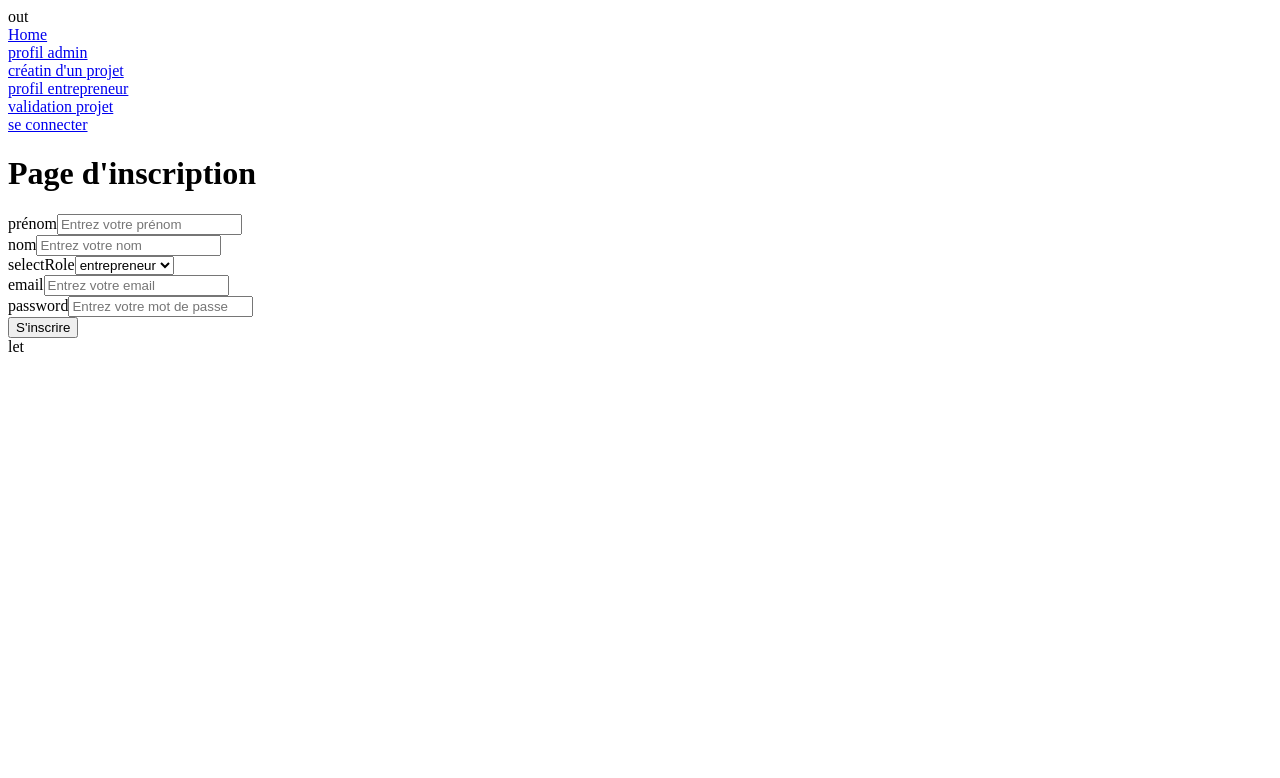
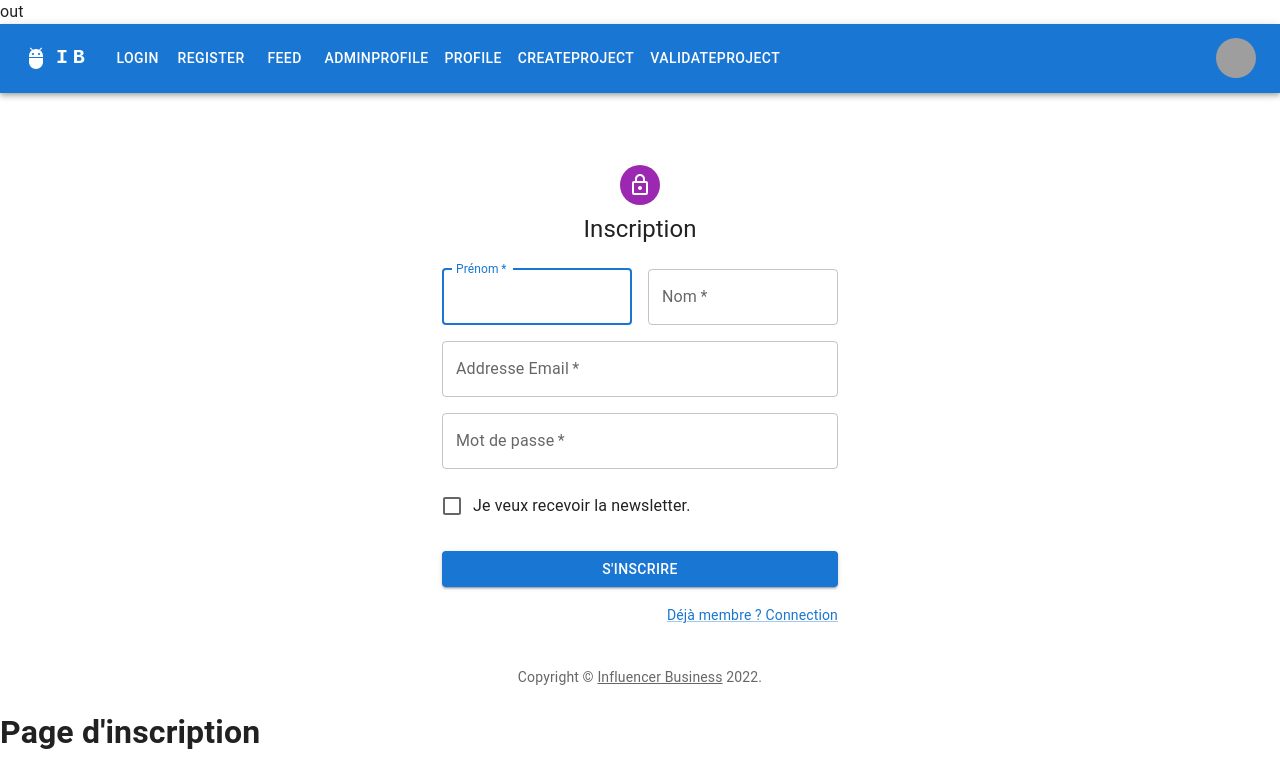
Before and after one commit to sha0lean/influence_business, a React (Create React App) app in the folder front/: page /register in a window 1280 px wide. Shown: the top 778 px of the page. Built offline with nearby package versions, Linux system fonts and the light colour scheme; grey boxes are pictures that could not be loaded.

Commit message:
style login & register

```diff
--- /dev/null
+++ b/front/src/components/logins/Login.jsx
@@ -0,0 +1,110 @@
+import * as React from 'react';
+import Avatar from '@mui/material/Avatar';
+import Button from '@mui/material/Button';
+import CssBaseline from '@mui/material/CssBaseline';
+import TextField from '@mui/material/TextField';
+import FormControlLabel from '@mui/material/FormControlLabel';
+import Checkbox from '@mui/material/Checkbox';
+import Link from '@mui/material/Link';
+import Grid from '@mui/material/Grid';
+import Box from '@mui/material/Box';
+import LockOutlinedIcon from '@mui/icons-material/LockOutlined';
+import Typography from '@mui/material/Typography';
+import Container from '@mui/material/Container';
+import { createTheme, ThemeProvider } from '@mui/material/styles';
+
+function Copyright(props) {
+    return (
+        <Typography variant="body2" color="text.secondary" align="center" {...props}>
+            {'Copyright © '}
+            <Link color="inherit" href="https://influencerbusiness.ch/">
+                Influencer Business
+            </Link>{' '}
+            {new Date().getFullYear()}
+            {'.'}
+        </Typography>
+    );
+}
+
+const theme = createTheme();
+
+export default function Login() {
+    const handleSubmit = (event) => {
+        event.preventDefault();
+        const data = new FormData(event.currentTarget);
+        console.log({
+            email: data.get('email'),
+            password: data.get('password'),
+        });
+    };
+
+    return (
+        <ThemeProvider theme={theme}>
+            <Container component="main" maxWidth="xs">
+                <CssBaseline />
+                <Box
+                    sx={{
+                        marginTop: 8,
+                        display: 'flex',
+                        flexDirection: 'column',
+                        alignItems: 'center',
+                    }}
+                >
+                    <Avatar sx={{ m: 1, bgcolor: 'secondary.main' }}>
+                        <LockOutlinedIcon />
+                    </Avatar>
+                    <Typography component="h1" variant="h5">
+                        Connexion
+                    </Typography>
+                    <Box component="form" onSubmit={handleSubmit} noValidate sx={{ mt: 1 }}>
+                        <TextField
+                            margin="normal"
+                            required
+                            fullWidth
+                            id="email"
+                            label="Addresse Email"
+                            name="email"
+                            autoComplete="email"
+                            autoFocus
+                        />
+                        <TextField
+                            margin="normal"
+                            required
+                            fullWidth
+                            name="password"
+                            label="Mot de passe"
+                            type="password"
+                            id="password"
+                            autoComplete="current-password"
+                        />
+                        <FormControlLabel
+                            control={<Checkbox value="remember" color="primary" />}
+                            label="Se souvenir de moi"
+                        />
+                        <Button
+                            type="submit"
+                            fullWidth
+                            variant="contained"
+                            sx={{ mt: 3, mb: 2 }}
+                        >
+                            Se connecter
+                        </Button>
+                        <Grid container>
+                            <Grid item xs>
+                                <Link href="#" variant="body2">
+                                    Mot de passe oublié ?
+                                </Link>
+                            </Grid>
+                            <Grid item>
+                                <Link href="#" variant="body2">
+                                    {"Pas encore membre ? Inscris toi"}
+                                </Link>
+                            </Grid>
+                        </Grid>
+                    </Box>
+                </Box>
+                <Copyright sx={{ mt: 8, mb: 4 }} />
+            </Container>
+        </ThemeProvider>
+    );
+}
--- /dev/null
+++ b/front/src/components/logins/Register.jsx
@@ -0,0 +1,131 @@
+import * as React from 'react';
+import Avatar from '@mui/material/Avatar';
+import Button from '@mui/material/Button';
+import CssBaseline from '@mui/material/CssBaseline';
+import TextField from '@mui/material/TextField';
+import FormControlLabel from '@mui/material/FormControlLabel';
+import Checkbox from '@mui/material/Checkbox';
+import Link from '@mui/material/Link';
+import Grid from '@mui/material/Grid';
+import Box from '@mui/material/Box';
+import LockOutlinedIcon from '@mui/icons-material/LockOutlined';
+import Typography from '@mui/material/Typography';
+import Container from '@mui/material/Container';
+import { createTheme, ThemeProvider } from '@mui/material/styles';
+
+function Copyright(props) {
+    return (
+        <Typography variant="body2" color="text.secondary" align="center" {...props}>
+            {'Copyright © '}
+            <Link color="inherit" href="https://influencerbusiness.ch/">
+                Influencer Business
+            </Link>{' '}
+            {new Date().getFullYear()}
+            {'.'}
+        </Typography>
+    );
+}
+
+const theme = createTheme();
+
+export default function Register() {
+    const handleSubmit = (event) => {
+        event.preventDefault();
+        const data = new FormData(event.currentTarget);
+        console.log({
+            email: data.get('email'),
+            password: data.get('password'),
+        });
+    };
+
+    return (
+        <ThemeProvider theme={theme}>
+            <Container component="main" maxWidth="xs">
+                <CssBaseline />
+                <Box
+                    sx={{
+                        marginTop: 8,
+                        display: 'flex',
+                        flexDirection: 'column',
+                        alignItems: 'center',
+                    }}
+                >
+                    <Avatar sx={{ m: 1, bgcolor: 'secondary.main' }}>
+                        <LockOutlinedIcon />
+                    </Avatar>
+                    <Typography component="h1" variant="h5">
+                        Inscription
+                    </Typography>
+                    <Box component="form" noValidate onSubmit={handleSubmit} sx={{ mt: 3 }}>
+                        <Grid container spacing={2}>
+                            <Grid item xs={12} sm={6}>
+                                <TextField
+                                    autoComplete="given-name"
+                                    name="firstName"
+                                    required
+                                    fullWidth
+                                    id="firstName"
+                                    label="Prénom"
+                                    autoFocus
+                                />
+                            </Grid>
+                            <Grid item xs={12} sm={6}>
+                                <TextField
+                                    required
+                                    fullWidth
+                                    id="lastName"
+                                    label="Nom"
+                                    name="lastName"
+                                    autoComplete="family-name"
+                                />
+                            </Grid>
+                            <Grid item xs={12}>
+                                <TextField
+                                    required
+                                    fullWidth
+                                    id="email"
+                                    label="Addresse Email"
+                                    name="email"
+                                    autoComplete="email"
+                                />
+                            </Grid>
+                            <Grid item xs={12}>
+                                <TextField
+                                    required
+                                    fullWidth
+                                    name="password"
+                                    label="Mot de passe"
+                                    type="password"
+                                    id="password"
+                                    autoComplete="new-password"
+                                />
+                            </Grid>
+                            <Grid item xs={12}>
+                                <FormControlLabel
+                                    control={<Checkbox value="allowExtraEmails" color="primary" />}
+                                    label="Je veux recevoir la newsletter."
+                                />
+                            </Grid>
+                        </Grid>
+                        <Button
+                            type="submit"
+                            fullWidth
+                            variant="contained"
+                            sx={{ mt: 3, mb: 2 }}
+                        >
+                            S'inscrire
+                        </Button>
+                        <Grid container justifyContent="flex-end">
+                            <Grid item>
+                                <Link href="#" variant="body2">
+                                    Déjà membre ? Connection
+                                </Link>
+                            </Grid>
+                        </Grid>
+                    </Box>
+                </Box>
+                <Copyright sx={{ mt: 5 }} />
+            </Container>
+        </ThemeProvider>
+    );
+}
--- a/front/src/views/login/LoginPage.js
+++ b/front/src/views/login/LoginPage.js
@@ -1,14 +1,18 @@
 // import React, {useCallback} from "react";
 import NavBar from "../../components/NavBar.jsx";
+import Header from "../../components/Header.jsx";
+import Login from "../../components/logins/Login.jsx";
 
 function LoginPage({ user, onUserChange }) {
 
     return (
         <div>
-            <NavBar />
+            <Header />
+            <Login />
             <button onClick={() => onUserChange("blabla")}>Cliquez moi</button>
             <button onClick={() => onUserChange(null)}>Cliquez moi pour vous déconnecter</button>
-            <h1>page de connexion</h1>
+            <br /><br />
+            <NavBar />
         </div>
     )
 }
--- a/front/src/views/login/RegisterPage.js
+++ b/front/src/views/login/RegisterPage.js
@@ -1,9 +1,17 @@
 import React, { useState } from "react";
+
+// components imports
 import NavBar from "../../components/NavBar.jsx";
-import { api } from "../../configApi.js";
+import Header from "../../components/Header.jsx";
+import Register from "../../components/logins/Register.jsx";
+
+// form imports
 import ButtonForm from "../../components/forms/ButtonForm.jsx";
 import InputField from "../../components/forms/InputField.jsx";
 import SelectField from "../../components/forms/SelectField.jsx";
+
+// api imports
+import { api } from "../../configApi.js";
 
 async function registerUser(credentials) {
     console.log("credentials : ", credentials)
@@ -68,7 +76,8 @@
     const valuesOption = ["entrepreneur", "investor", "expert"];
     return (
         <div id="login-container">
-            <NavBar />
+            <Header />
+            <Register />
             <h1>Page d'inscription</h1>
             <form id="login-form" onSubmit={handleSubmit}>
                 <InputField name={"prénom"} type={"text"} placeholder={"Entrez votre prénom"} idName={"inputField-first-name"} onChange={handleFirstNameChange} />
@@ -78,6 +87,8 @@
                 <InputField name={"password"} type={"password"} placeholder={"Entrez votre mot de passe"} idName={"inputField-password"} onChange={handlePasswordChange} />
                 <ButtonForm content={"S'inscrire"} />
             </form>
+            <br />
+            <NavBar />
 
         </div>
     )
```
